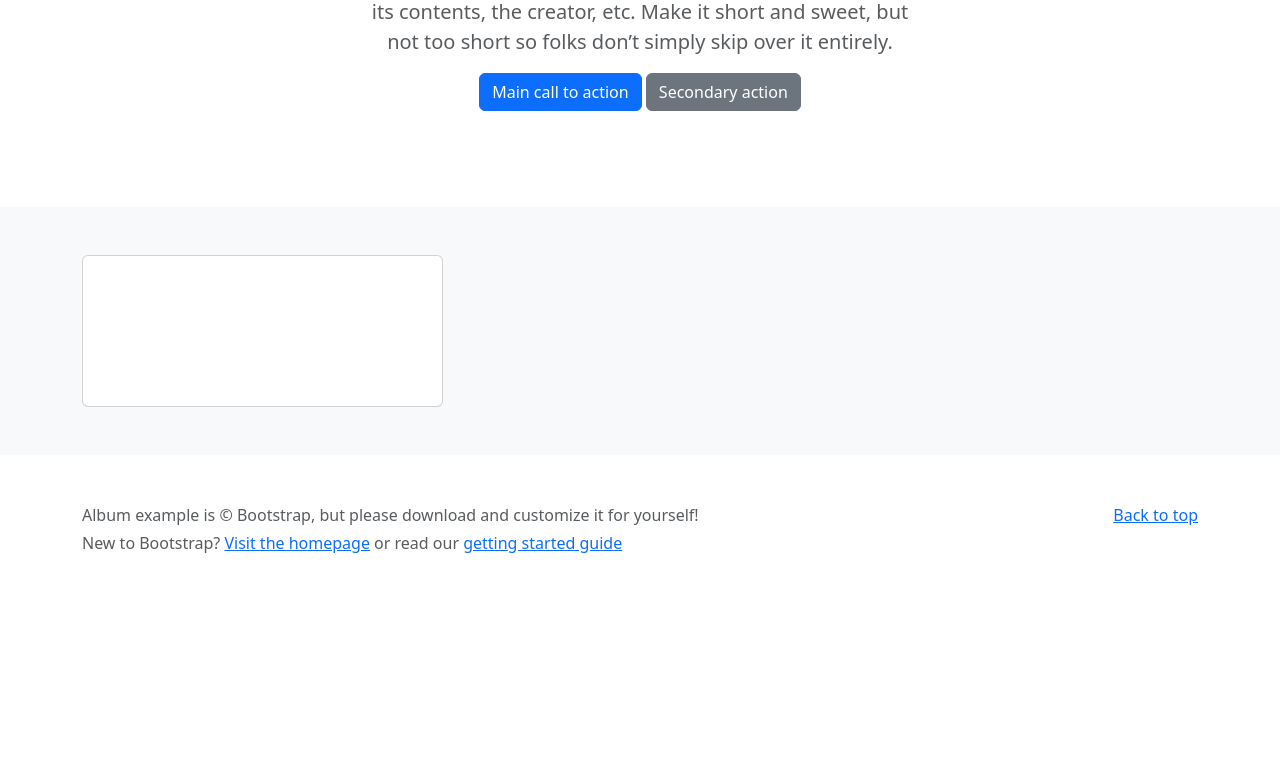
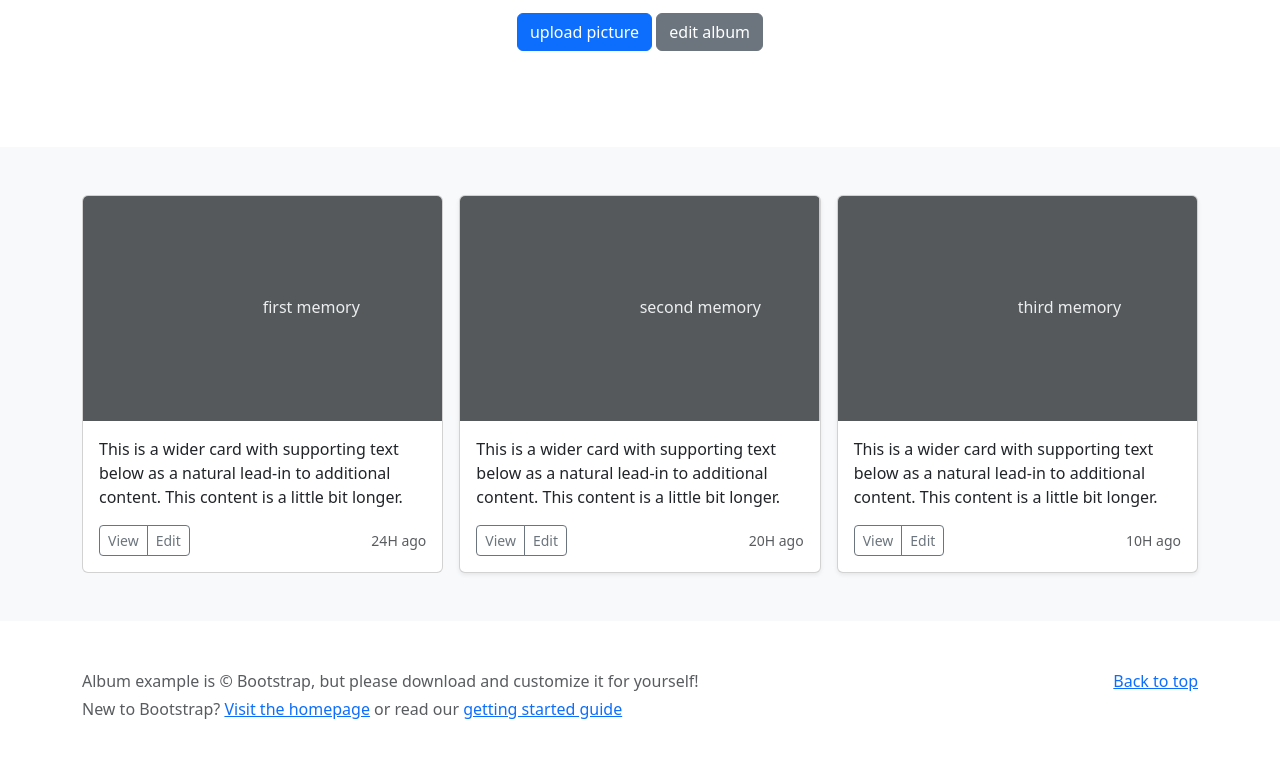
Before and after one commit to 22400383-arch/2026OSS-assign03, a plain HTML site: page example.html in a window 1280 px wide. Shown: the part 241-1010 px from the top of the page. Before the commit the page ends 844 px from the top, so only its background shows below. Drawn offline with nearby package versions, Linux system fonts and the light colour scheme.

Commit message:
edit main album

```diff
--- a/example.html
+++ b/example.html
@@ -4,7 +4,7 @@
 <head>
     <meta charset="utf-8">
     <meta name="viewport" content="width=device-width, initial-scale=1">
-    <title>Bootstrap demo</title>
+    <title>Album example</title>
     <link href="https://cdn.jsdelivr.net/npm/bootstrap@5.3.8/dist/css/bootstrap.min.css" rel="stylesheet"
         integrity="sha384-sRIl4kxILFvY47J16cr9ZwB07vP4J8+LH7qKQnuqkuIAvNWLzeN8tE5YBujZqJLB" crossorigin="anonymous">
 </head>
@@ -15,7 +15,7 @@
         crossorigin="anonymous"></script>
     <header data-bs-theme="dark">
         <div class="navbar navbar-dark bg-dark shadow-sm">
-            <a href="#" class="navbar-brand d-flex align-items-center">
+            <a href="#" class="navbar-brand d-flex align-items-center" style="margin: 0 28px">
                 <svg xmlns="http://www.w3.org/2000/svg" width="20" height="20" fill="none" stroke="currentColor"
                     stroke-linecap="round" stroke-linejoin="round" stroke-width="2" aria-hidden="true" class="me-2"
                     viewBox="0 0 24 24">
@@ -30,13 +30,12 @@
         <section class="py-5 text-center container">
             <div class="row py-lg-5">
                 <div class="col-lg-6 col-md-8 mx-auto">
-                    <h1 class="fw-light">Album example</h1>
+                    <h1 class="fw-light">My Album!</h1>
                     <p class="lead text-body-secondary">
-                        Something short and leading about the collection below—its contents, the creator, etc. Make it
-                        short and sweet, but not too short so folks don’t simply skip over it entirely.
+                        추억을 저장하세요 !
                     </p>
-                    <a href="#" class="btn btn-primary my2">Main call to action</a>
-                    <a href="#" class="btn btn-secondary my2">Secondary action</a>
+                    <a href="#" class="btn btn-primary my2">upload picture</a>
+                    <a href="#" class="btn btn-secondary my2">edit album</a>
                 </div>
             </div>
         </section>
@@ -45,9 +44,68 @@
                 <div class="row row-cols-1 row-cols-sm-2 row-cols-md-3 g-3">
                     <div class="col">
                         <div class="card shdow-sm">
-                            <svg aria-label="placeholder: Thumbnail">
-
+                            <svg aria-label="Placeholder: Thumbnail" class="bd-placeholder-img card-img-top"
+                                height="225" preserveAspectRatio="xMidYMid slice" role="img" width="100%"
+                                xmlns="http://www.w3.org/2000/svg">
+                                <title>Placeholder</title>
+                                <rect width="100%" height="100%" fill="#55595c"></rect>
+                                <text x="50%" y="50%" fill="#eceeef" dy=".3em">first memory</text>
                             </svg>
+                            <div class="card-body">
+                                <p class="card-text">
+                                    This is a wider card with supporting text below as a natural lead-in to additional
+                                    content. This content is a little bit longer.
+                                </p>
+                                <div class="d-flex justify-content-between align-items-center">
+                                    <div class="btn-group">
+                                        <button type="button" class="btn btn-sm btn-outline-secondary">View</button>
+                                        <button type="button" class="btn btn-sm btn-outline-secondary">Edit</button>
+                                    </div>
+                                    <small class="text-body-secondary">24H ago</small>
+                                </div>
+                            </div>
+                        </div>
+                    </div>
+                    <div class="col">
+                        <div class="card shadow-sm"> <svg aria-label="Placeholder: Thumbnail"
+                                class="bd-placeholder-img card-img-top" height="225"
+                                preserveAspectRatio="xMidYMid slice" role="img" width="100%"
+                                xmlns="http://www.w3.org/2000/svg">
+                                <title>Placeholder</title>
+                                <rect width="100%" height="100%" fill="#55595c"></rect><text x="50%" y="50%"
+                                    fill="#eceeef" dy=".3em">second memory</text>
+                            </svg>
+                            <div class="card-body">
+                                <p class="card-text">This is a wider card with supporting text below as a natural
+                                    lead-in to additional content. This content is a little bit longer.</p>
+                                <div class="d-flex justify-content-between align-items-center">
+                                    <div class="btn-group"> <button type="button"
+                                            class="btn btn-sm btn-outline-secondary">View</button> <button type="button"
+                                            class="btn btn-sm btn-outline-secondary">Edit</button> </div> <small
+                                        class="text-body-secondary">20H ago</small>
+                                </div>
+                            </div>
+                        </div>
+                    </div>
+                    <div class="col">
+                        <div class="card shadow-sm"> <svg aria-label="Placeholder: Thumbnail"
+                                class="bd-placeholder-img card-img-top" height="225"
+                                preserveAspectRatio="xMidYMid slice" role="img" width="100%"
+                                xmlns="http://www.w3.org/2000/svg">
+                                <title>Placeholder</title>
+                                <rect width="100%" height="100%" fill="#55595c"></rect><text x="50%" y="50%"
+                                    fill="#eceeef" dy=".3em">third memory</text>
+                            </svg>
+                            <div class="card-body">
+                                <p class="card-text">This is a wider card with supporting text below as a natural
+                                    lead-in to additional content. This content is a little bit longer.</p>
+                                <div class="d-flex justify-content-between align-items-center">
+                                    <div class="btn-group"> <button type="button"
+                                            class="btn btn-sm btn-outline-secondary">View</button> <button type="button"
+                                            class="btn btn-sm btn-outline-secondary">Edit</button> </div> <small
+                                        class="text-body-secondary">10H ago</small>
+                                </div>
+                            </div>
                         </div>
                     </div>
                 </div>
@@ -61,7 +119,7 @@
             </p>
             <p class="mb-1">Album example is © Bootstrap, but please download and customize it for yourself!</p>
             <p class="mb-0">New to Bootstrap? <a href="/">Visit the homepage</a> or read our <a
-                href="/docs/5.3/getting-started/introduction/">getting started guide</a></p>
+                    href="/docs/5.3/getting-started/introduction/">getting started guide</a></p>
         </div>
     </footer>
 </body>
```
